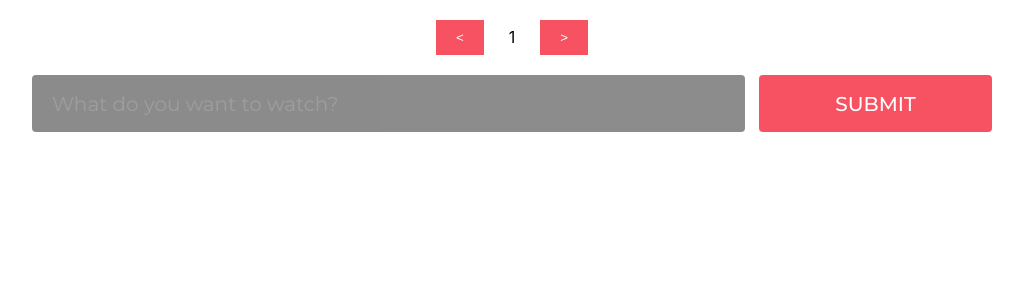
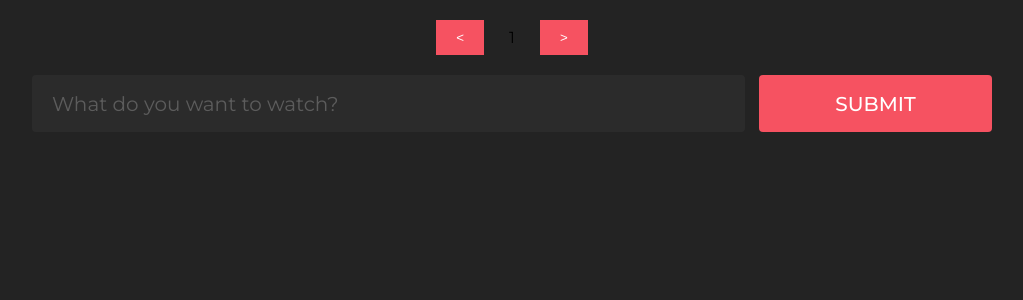
Before and after one commit to AnatolyKim/react-gmp-2023-q3, a React (Create React App) app: page / in a window 1280 px wide. Shown: the top 300 px of the page, without its empty margins (128-1151 px from the left). Built offline with nearby package versions, Linux system fonts and the light colour scheme.

Commit message:
fix: global styles adjusted

```diff
--- a/src/index.css
+++ b/src/index.css
@@ -1,15 +1,9 @@
 body {
   margin: 0;
-  font-family: -apple-system, BlinkMacSystemFont, 'Segoe UI', 'Roboto', 'Oxygen',
-    'Ubuntu', 'Cantarell', 'Fira Sans', 'Droid Sans', 'Helvetica Neue',
-    sans-serif;
+  font-family: 'Montserrat', 'Helvetica Neue', sans-serif;
   -webkit-font-smoothing: antialiased;
   -moz-osx-font-smoothing: grayscale;
-}
-
-code {
-  font-family: source-code-pro, Menlo, Monaco, Consolas, 'Courier New',
-    monospace;
+  background-color: #232323;
 }
 
 * {
```
